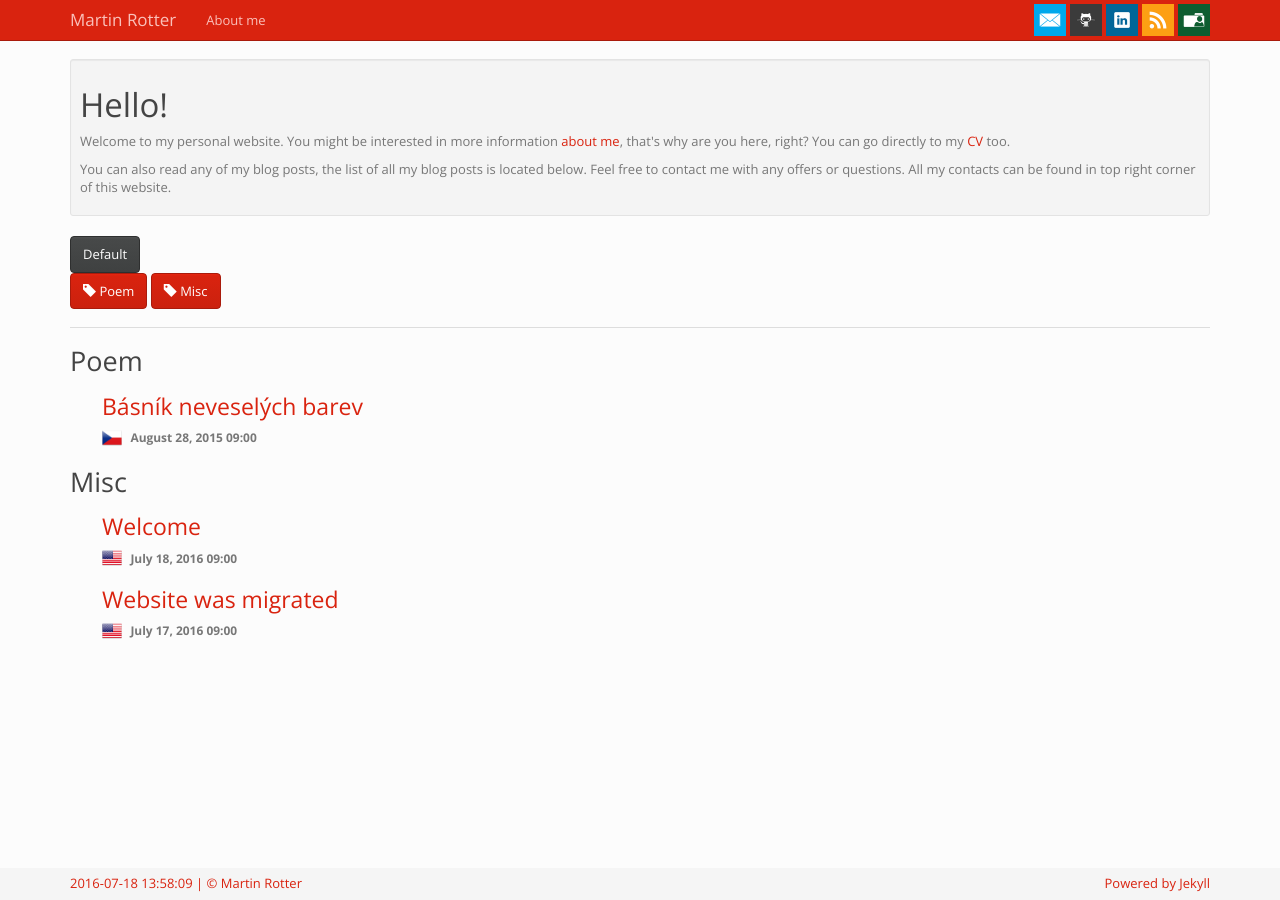
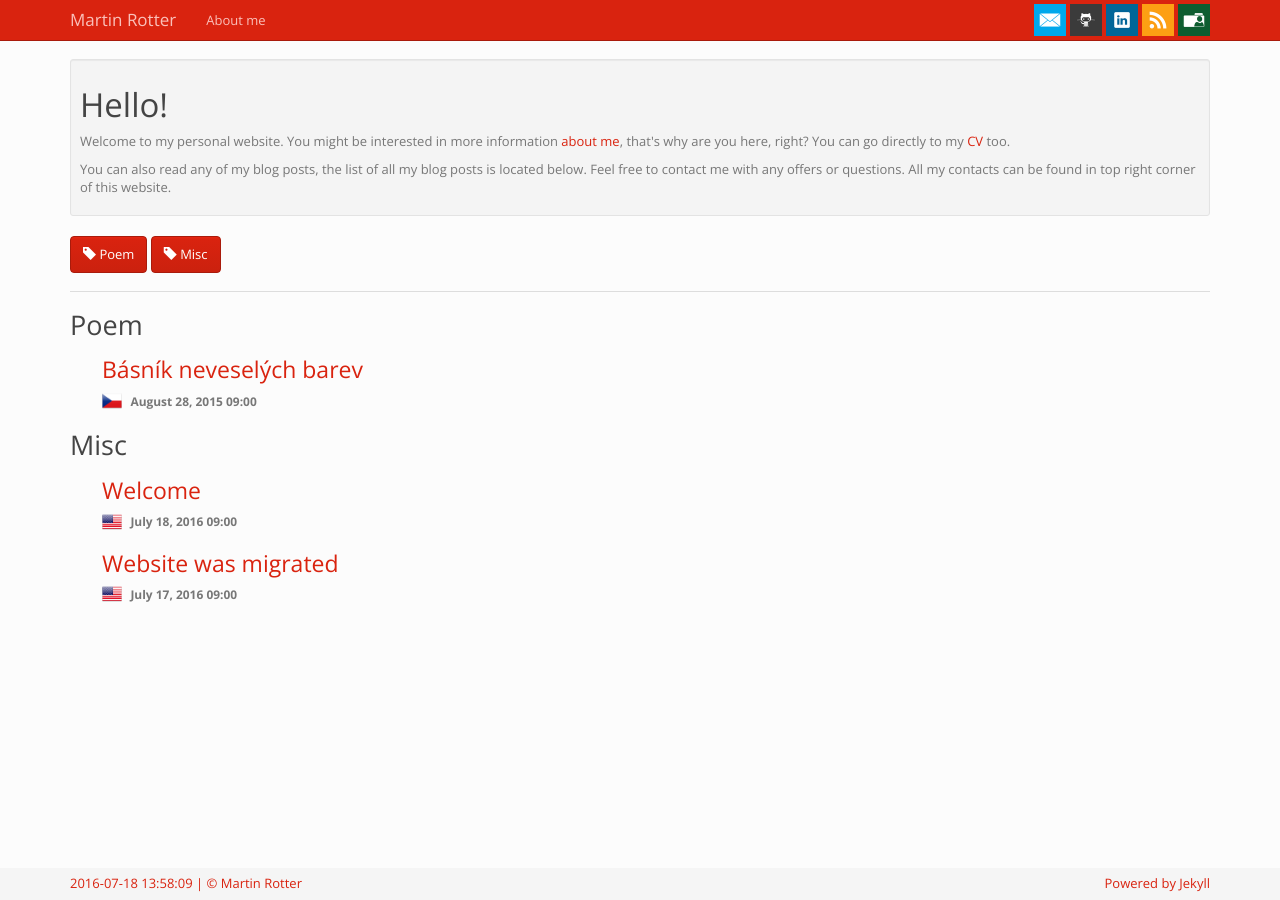
Before and after one commit to martinrotter/martinrotter.github.io, a Jekyll site: the page built from index.html, in a window 1280 px wide. Built offline with Jekyll 4.4.1, drawn with Linux system fonts in a browser that asks for light colours.

```diff
--- a/_layouts/home.html
+++ b/_layouts/home.html
@@ -5,8 +5,6 @@
 <div class="well well-sm">
   {{ content }}
 </div>
-
-<button type="button" class="btn btn-default">Default</button>
 
 <div>
   {% for tag in site.categories %}
```
